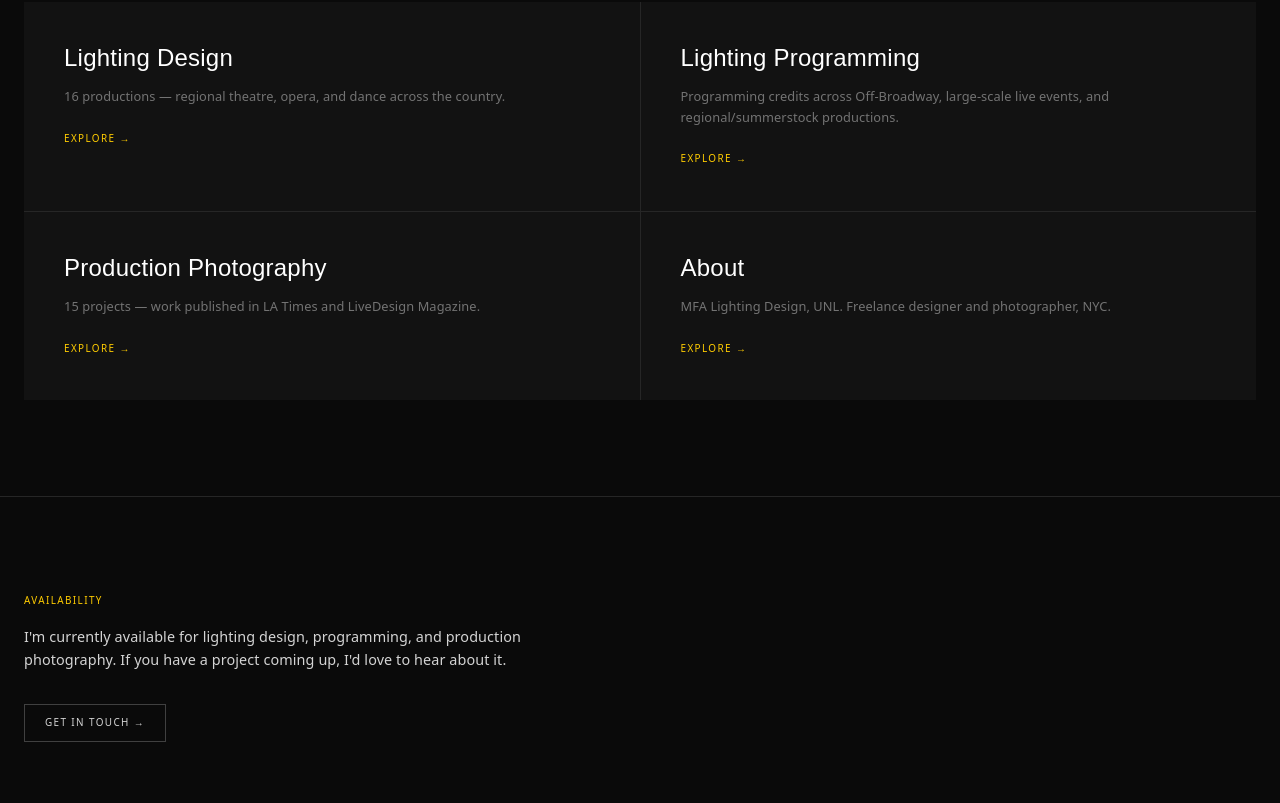
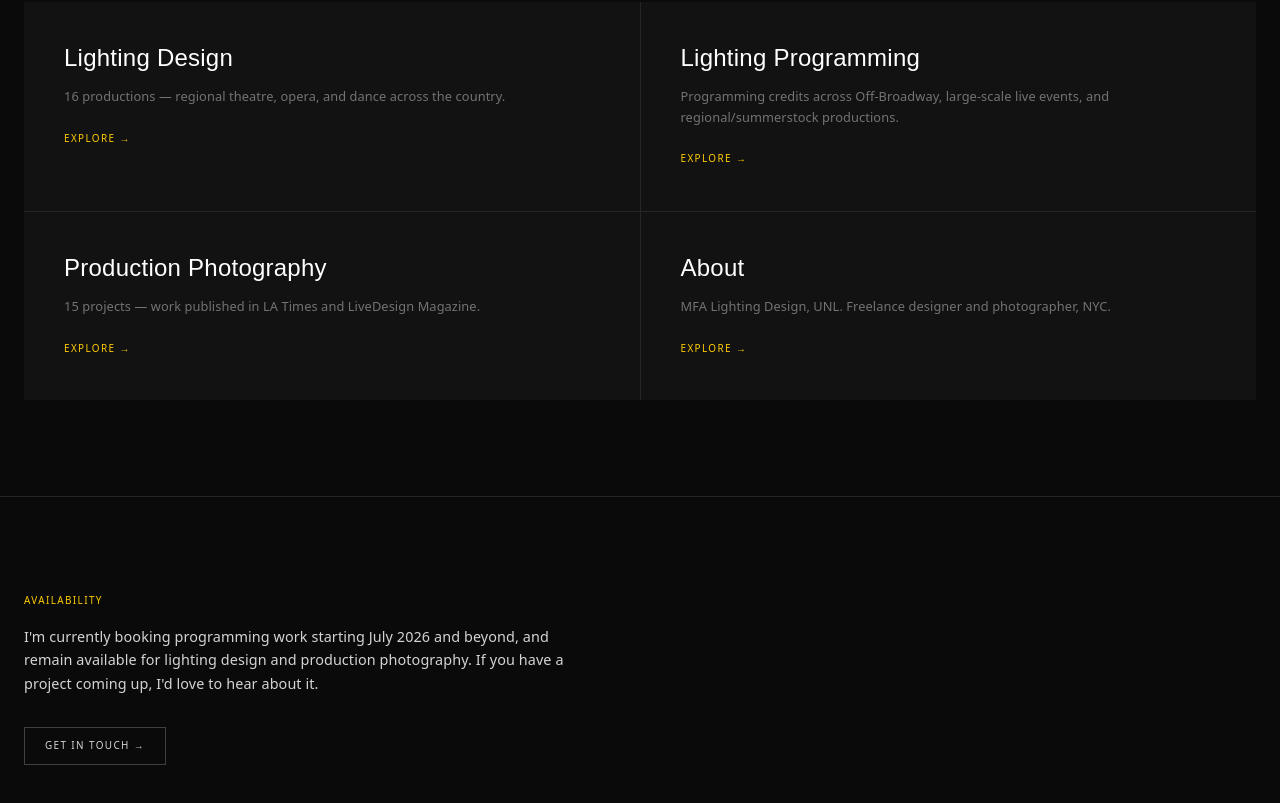
Before and after one commit to pedropipehitter/fh3lighting-website, a Next.js app: page / in a window 1280 px wide. Shown: the part 1486-2289 px from the top of the page. Built offline with nearby package versions, Linux system fonts and the light colour scheme.

Commit message:
Update availability copy to reflect July 2026 programming booking window

```diff
--- a/components/InquiryBlock.tsx
+++ b/components/InquiryBlock.tsx
@@ -5,8 +5,9 @@ export default function InquiryBlock() {
     <section className="max-w-7xl mx-auto px-6 py-24 border-t border-neutral-800">
       <p className="font-ui-label text-[0.62rem] text-[#FFCC00] mb-4">Availability</p>
       <p className="text-neutral-300 text-[0.9rem] leading-relaxed max-w-xl mb-8">
-        I'm currently available for lighting design, programming, and production photography.
-        If you have a project coming up, I'd love to hear about it.
+        I'm currently booking programming work starting July 2026 and beyond, and remain
+        available for lighting design and production photography. If you have a project coming
+        up, I'd love to hear about it.
       </p>
       <Link
         href="/contact"
```
